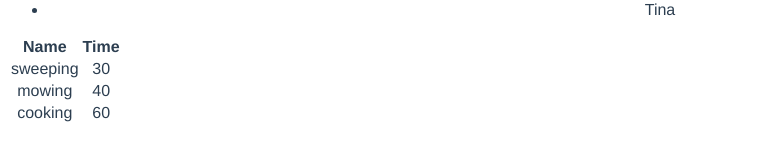
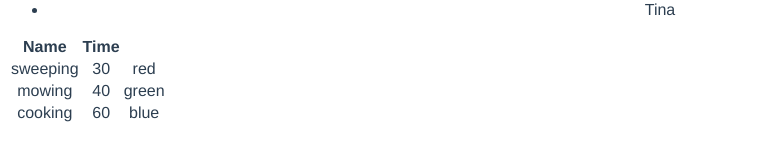
Before and after one commit to billyean/firedragon, a Vue app in the folder victor/: page /#/component2 in a window 1280 px wide. Shown: the part 165-326 px from the top of the page, without its empty margins (0-780 px from the left). Built offline with nearby package versions, Linux system fonts and the light colour scheme.

Commit message:
add v-for for object

```diff
--- a/victor/src/components/Component2.vue
+++ b/victor/src/components/Component2.vue
@@ -11,8 +11,7 @@
       <tbody>
         <template v-for="(task, index) in tasks">
           <tr v-bind:key="index">
-            <td>{{task.name}}</td>
-            <td>{{task.time}}</td>
+            <td v-for="(value, i) in task" v-bind:key="i">{{value}}</td>
           </tr>
         </template>
       </tbody>
```
